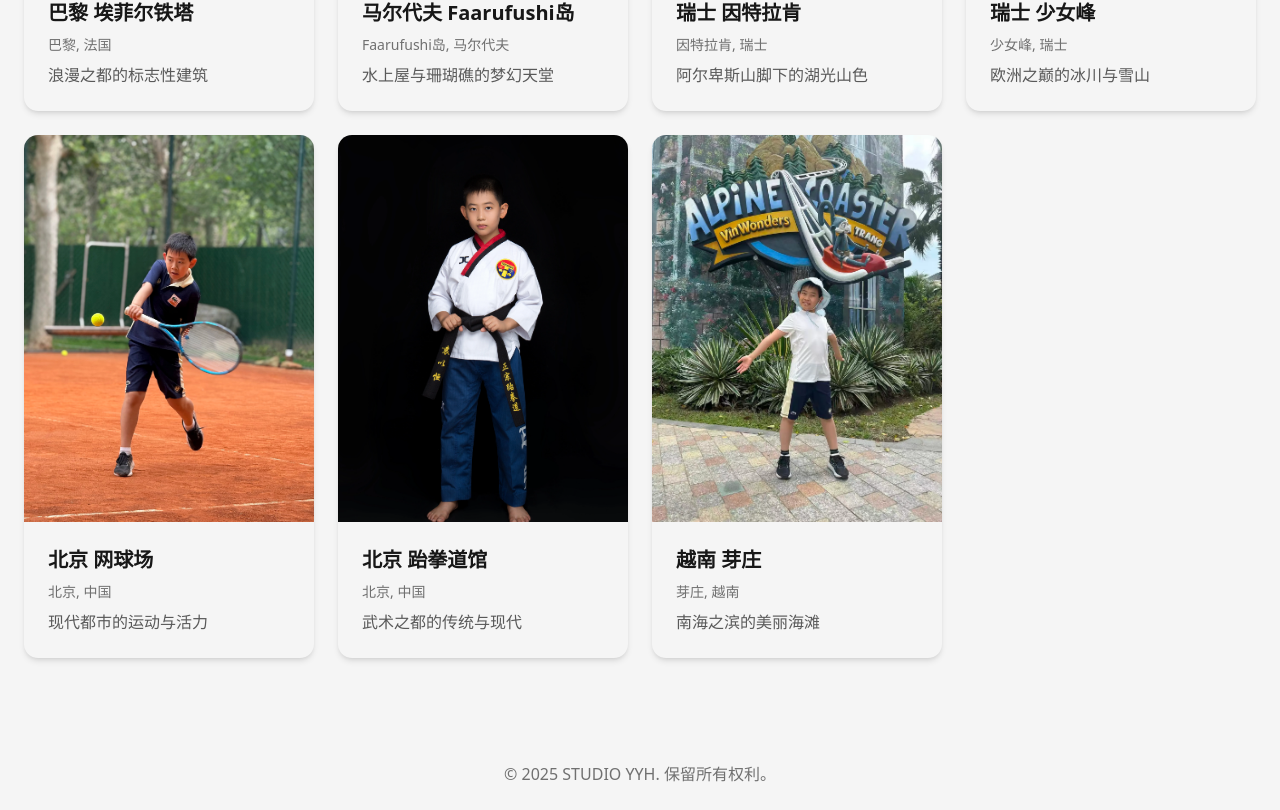
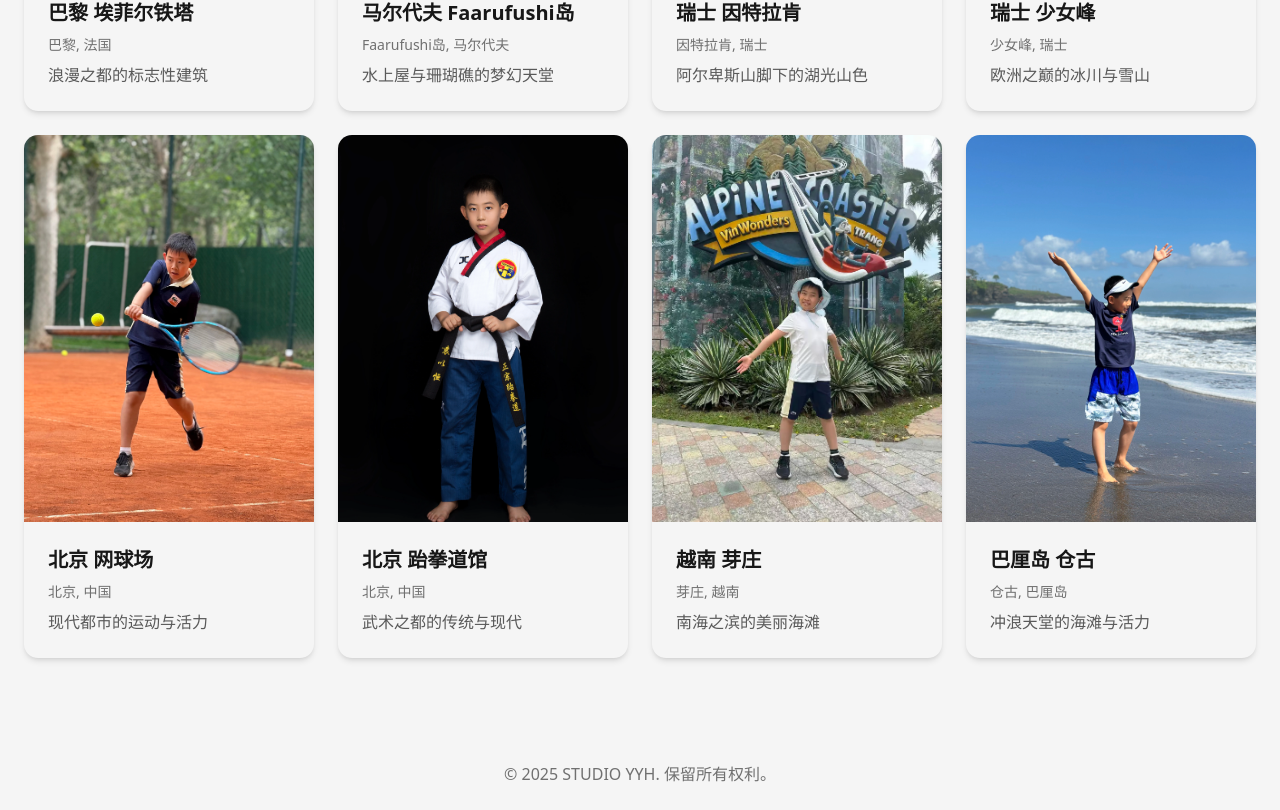
Before and after one commit to phoenixlwpapix/home-page, a React (Vite) app: page / in a window 1280 px wide. Shown: the part 3012-3822 px from the top of the page. Built offline with nearby package versions, Linux system fonts and the light colour scheme.

Commit message:
Add new footprint: Bali Canggu

```diff
--- a/src/data/footprints.ts
+++ b/src/data/footprints.ts
@@ -109,4 +109,13 @@ export const footprints: Footprint[] = [
     imageUrl: "/images/footprints/vietnam_Nha_Trang.webp",
     location: { zh: "芽庄, 越南", en: "Nha Trang, Vietnam" },
   },
+  {
+    title: { zh: "巴厘岛 仓古", en: "Bali Canggu" },
+    description: {
+      zh: "冲浪天堂的海滩与活力",
+      en: "Beach and vitality of the surfing paradise",
+    },
+    imageUrl: "/images/footprints/bali_canggu.webp",
+    location: { zh: "仓古, 巴厘岛", en: "Canggu, Bali" },
+  },
 ];
```
Also changed, not shown: public/images/footprints/bali_canggu.webp (added).
